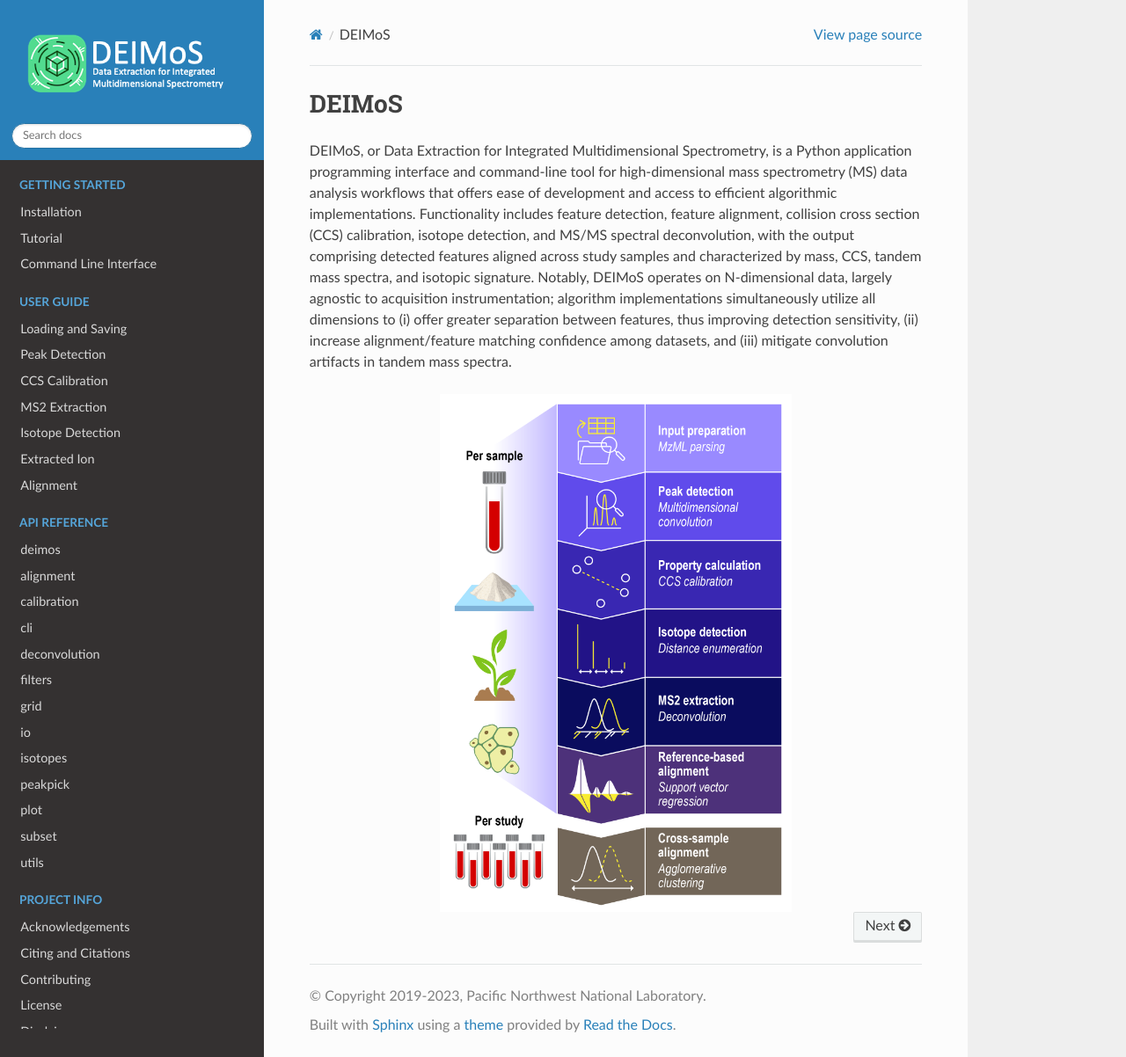
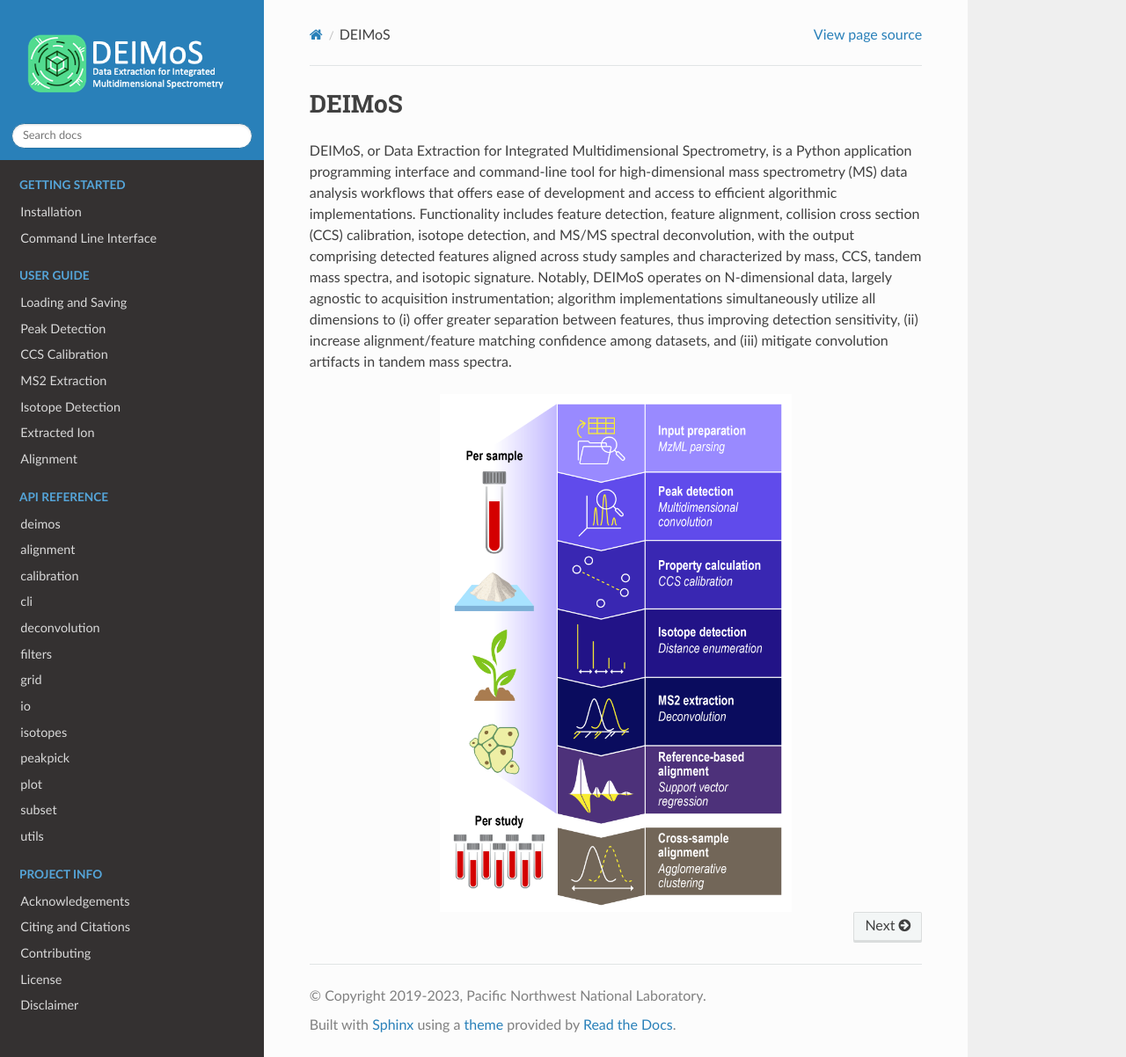
Before and after one commit to tebe372/Deimos, a Sphinx documentation site: the page built from docs/source/index.rst, in a window 1280 px wide and 1202 px high. Shown: the whole window at 88% size. Built offline with Sphinx 7.4.7 and the Read the Docs theme 2.0.0, drawn with Linux system fonts in a browser that asks for light colours.

Commit message:
Remove tutorial page

```diff
--- a/docs/source/getting_started/tutorial.rst
+++ /dev/null
@@ -1,5 +0,0 @@
-========
-Tutorial
-========
-
-Coming soon!
--- a/docs/source/index.rst
+++ b/docs/source/index.rst
@@ -25,7 +25,6 @@ and (iii) mitigate convolution artifacts in tandem mass spectra.
 	:maxdepth: 1
 
 	getting_started/installation
-	getting_started/tutorial
 	getting_started/cli
 
 .. toctree::
```
